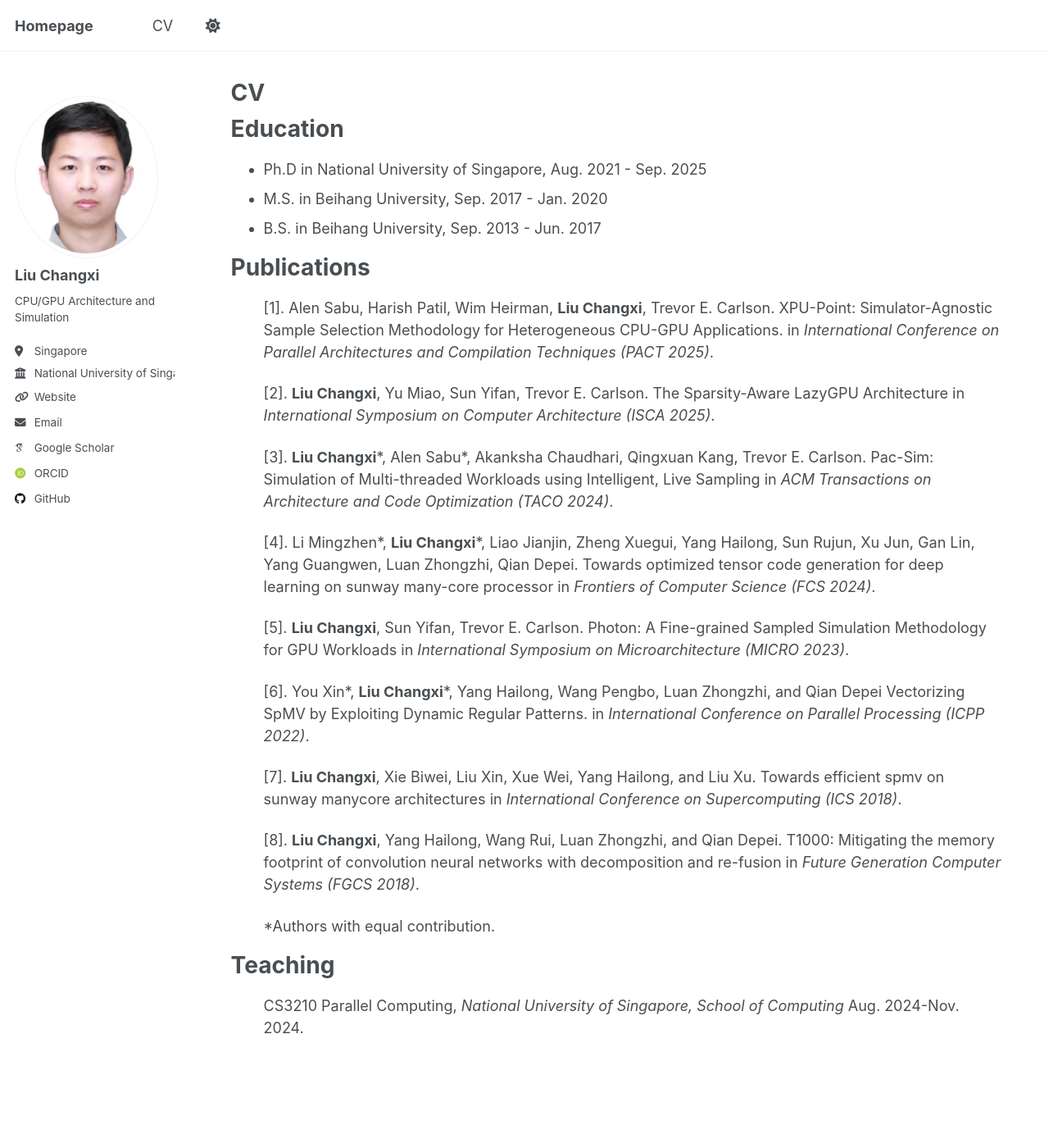
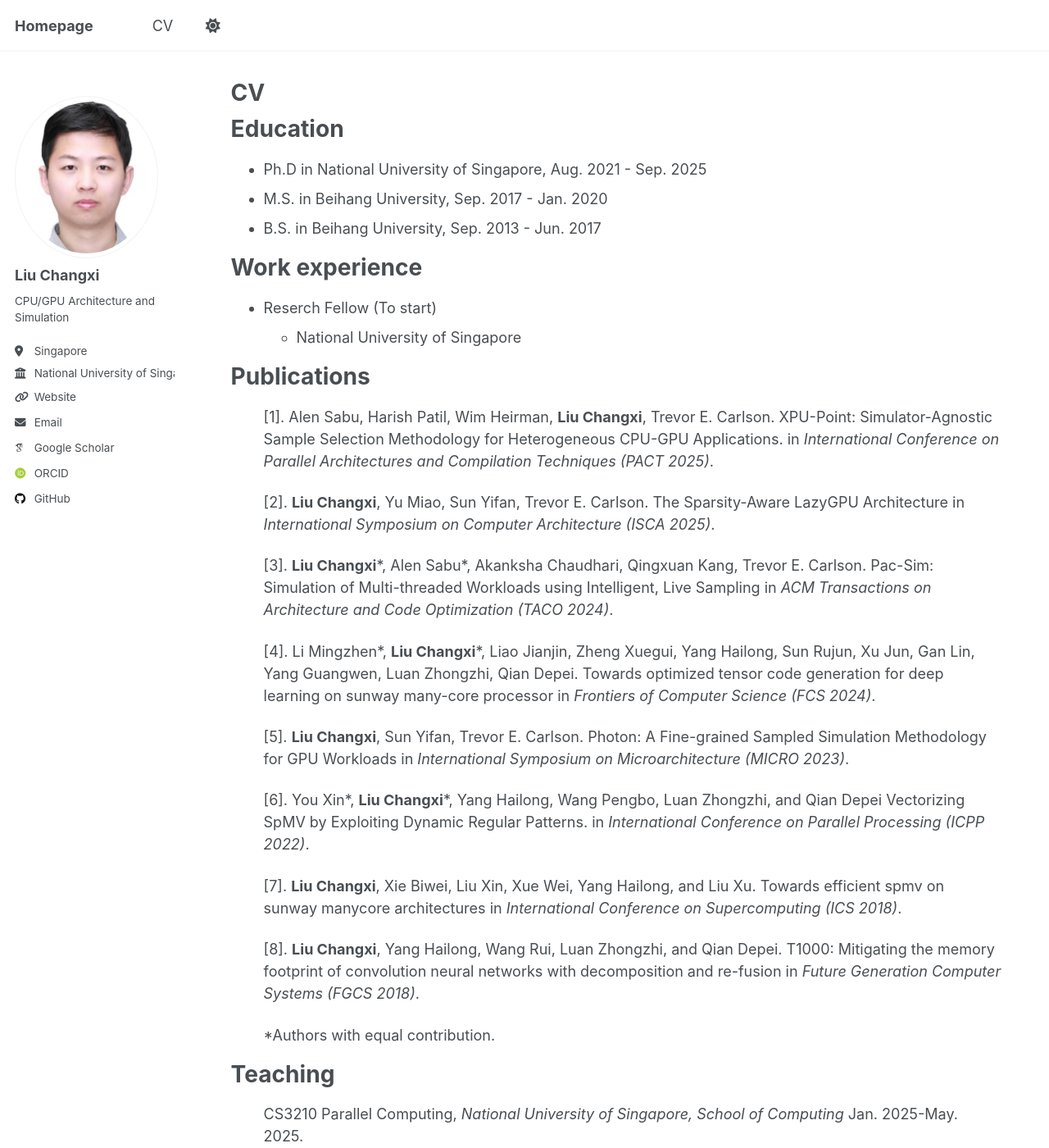
Before and after one commit to lchangxii/lchangxii.github.io, a Jekyll site: the page built from _pages/cv.md, in a window 1280 px wide and 1400 px high. Shown: the whole window at 82% size. Built offline with Jekyll 4.4.1, drawn with Linux system fonts in a browser that asks for light colours; some web fonts are replaced.

Commit message:
[Update]: update work experience and teaching

```diff
--- a/_pages/cv.md
+++ b/_pages/cv.md
@@ -15,22 +15,11 @@ Education
 * M.S. in Beihang University, Sep. 2017 - Jan. 2020
 * B.S. in Beihang University, Sep. 2013 - Jun. 2017
 
-<!-- Work experience
+Work experience
 ======
-* Spring 2024: Academic Pages Collaborator
-  * GitHub University
-  * Duties includes: Updates and improvements to template
-  * Supervisor: The Users
+* Reserch Fellow (To start)
+  * National University of Singapore
 
-* Fall 2015: Research Assistant
-  * GitHub University
-  * Duties included: Merging pull requests
-  * Supervisor: Professor Hub
-
-* Summer 2015: Research Assistant
-  * GitHub University
-  * Duties included: Tagging issues
-  * Supervisor: Professor Git -->
 
 <!-- Skills
 ======
@@ -63,6 +52,8 @@ Teaching
     {% include archive-single.html %}
   {% endfor %}</ul>
 
+
+
 <!-- Service and leadership
 ======
 * Currently signed in to 43 different slack teams -->
--- /dev/null
+++ b/_teaching/2025-summer-teaching-2.md
@@ -0,0 +1,21 @@
+---
+title: "Teaching experience 2"
+collection: teaching
+type: "CS3210 Parallel Computing"
+permalink: /teaching/2015-spring-teaching-1
+venue: "National University of Singapore, School of Computing"
+datestart: Jan. 2025
+dateend: May. 2025
+location: "City, Country"
+---
+
+This is a description of a teaching experience. You can use markdown like any other post.
+
+Heading 1
+======
+
+Heading 2
+======
+
+Heading 3
+======
```
Also changed, not shown: _teaching/2024-fall-teaching-1.md (renamed from _teaching/2015-spring-teaching-2.md, +1 -1 lines).
